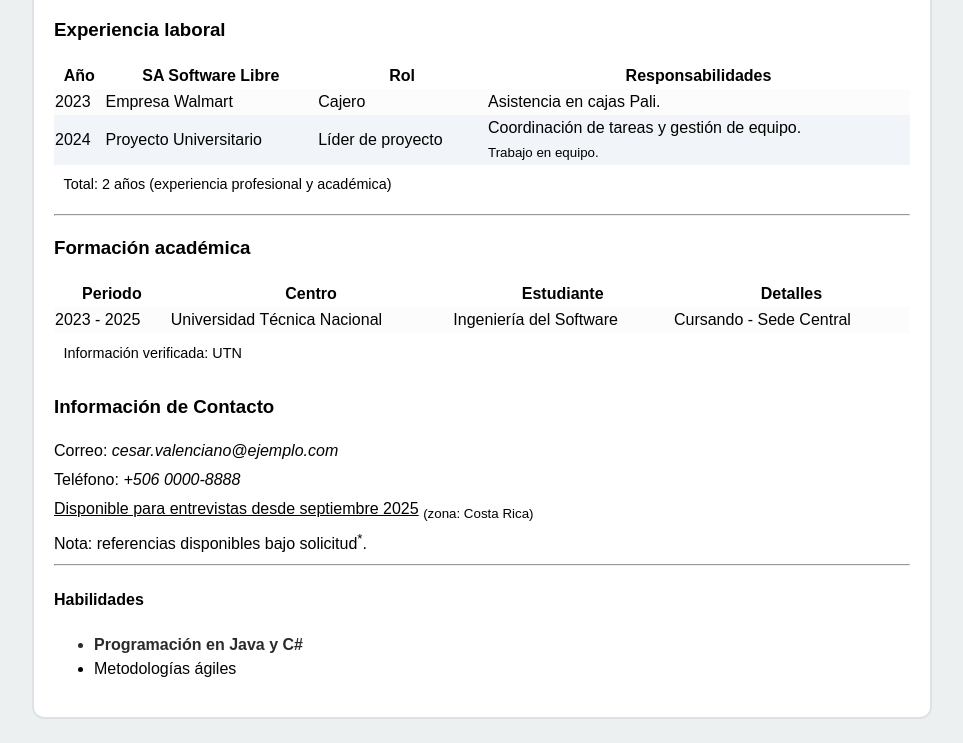
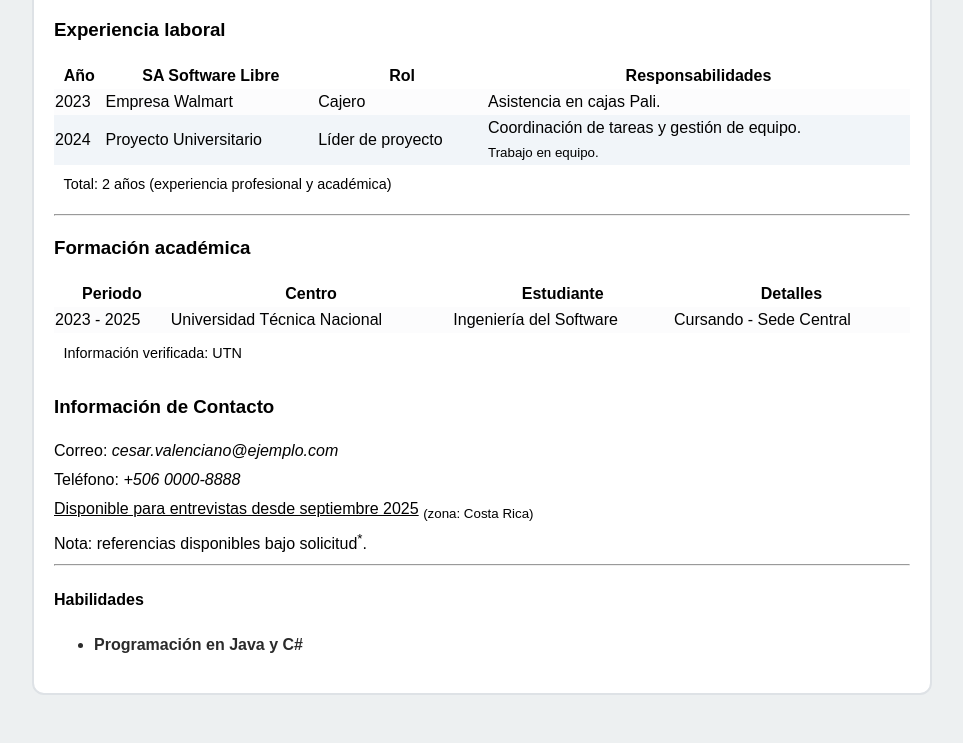
Before and after one commit to Cesar806cr/curriculumSemana2, a plain HTML site: page index.html in a window 1280 px wide. Shown: the part 496-1239 px from the top of the page, without its empty margins (158-1121 px from the left). After the commit the page ends 1215 px from the top, so only its background shows below. Drawn offline with Linux system fonts and the light colour scheme.

Commit message:
cambio menor

```diff
--- a/index.html
+++ b/index.html
@@ -171,7 +171,6 @@
             <h4>Habilidades</h4>
             <ul>
                 <li class="destacado">Programación en Java y C#</li>
-                <li>Metodologías ágiles</li>
             </ul>
         </section>
 
```
